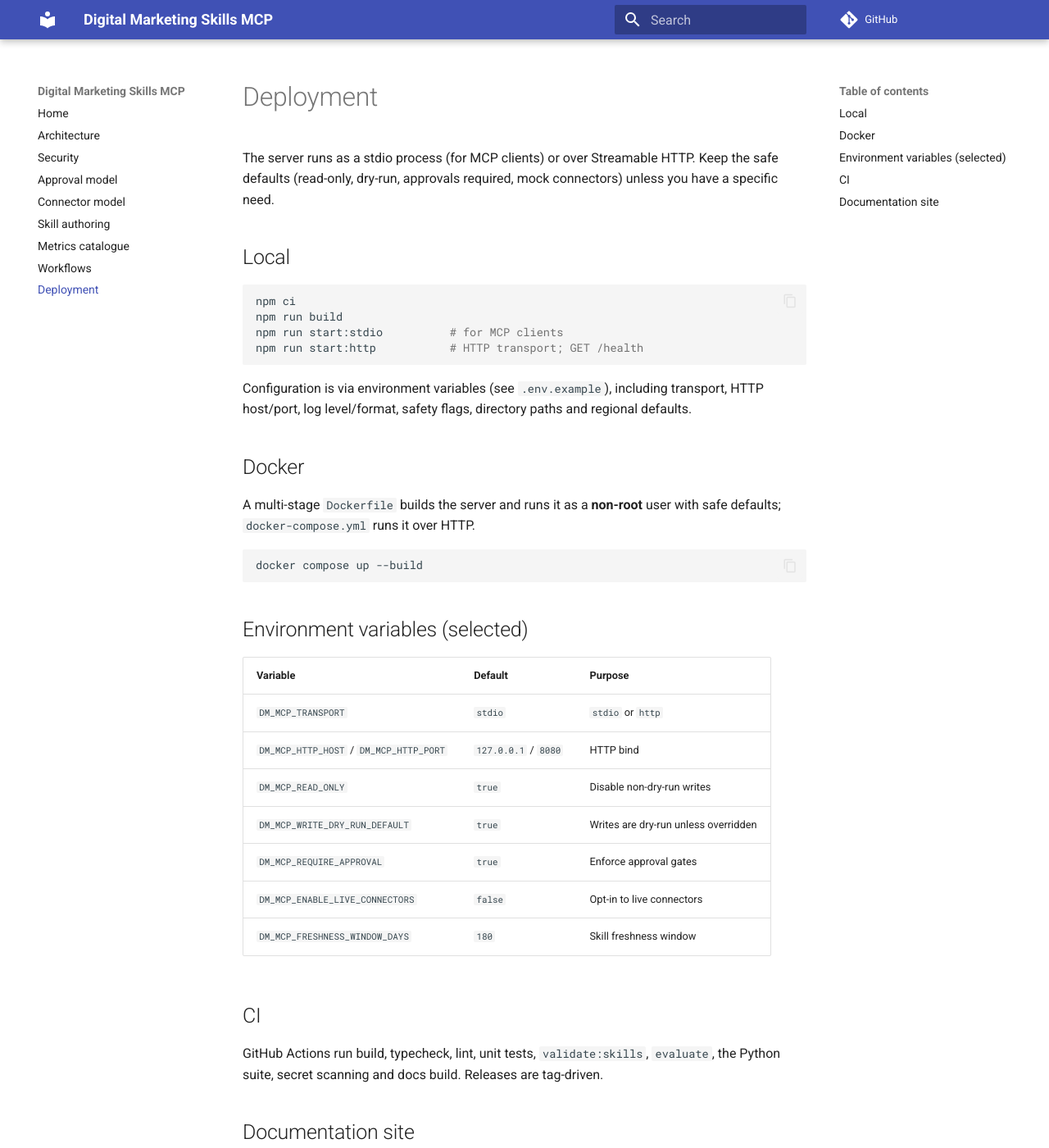
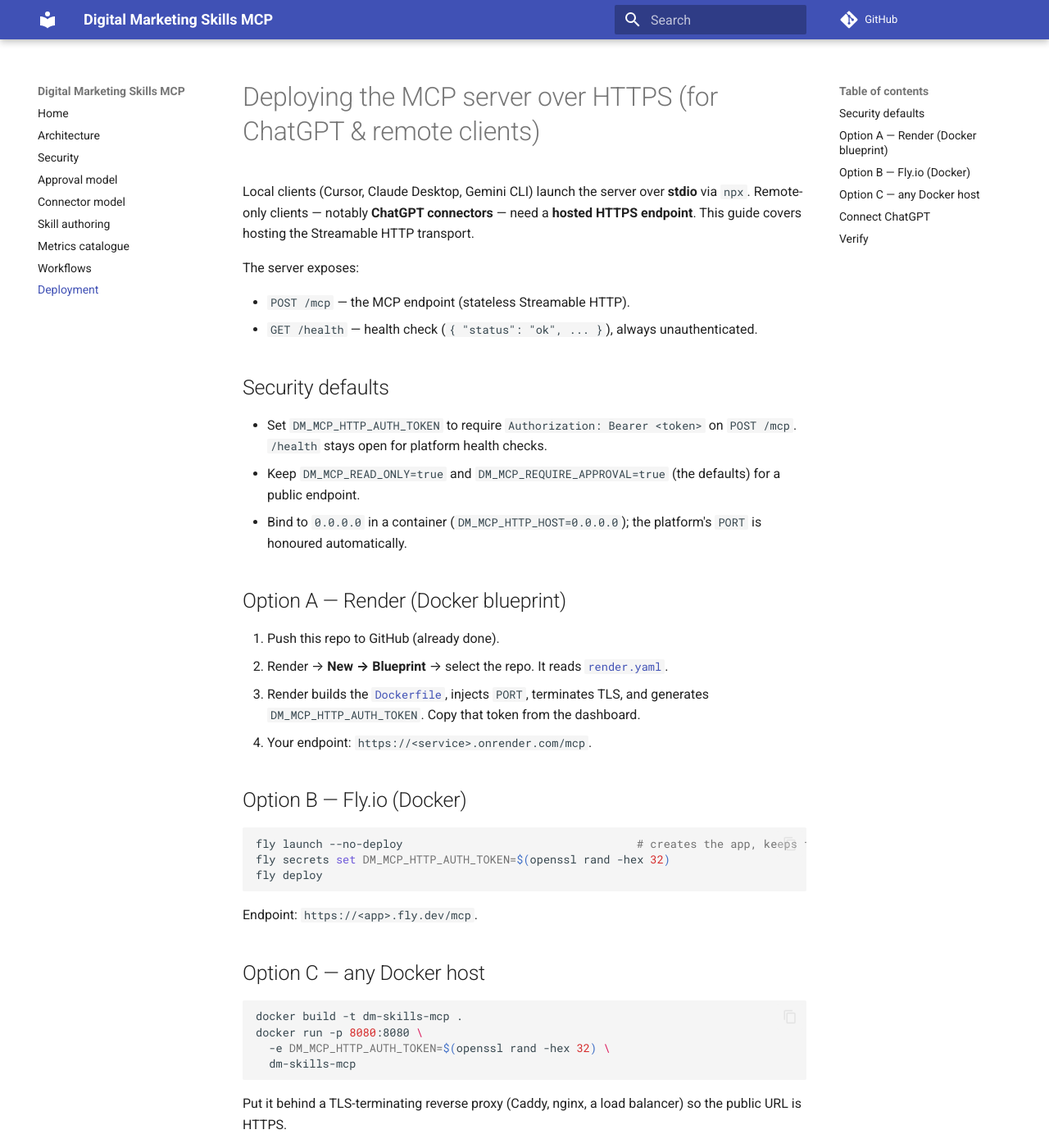
Before and after one commit to mypsbots/digital-marketing-skills, an MkDocs documentation site: the page built from docs/deployment.md, in a window 1280 px wide and 1400 px high. Shown: the whole window at 82% size. Built offline with MkDocs 1.6.1 and Material for MkDocs 9.7.7, drawn with Linux system fonts in a browser that asks for light colours; comment, search, counter and statistics services are not loaded; some of the changed text lies outside the part shown.

Commit message:
Add HTTPS deployment (ChatGPT connector) and repo-protection docs
- HTTP transport: optional bearer-token auth on POST /mcp (constant-time
  compare; /health stays open); honour platform PORT and bind host from env.
- Add Dockerfile, .dockerignore, render.yaml and fly.toml for one-command
  HTTPS hosting; docs/deployment.md covers Render/Fly/Docker + ChatGPT connector.
- Add TRADEMARK.md (name/logo reserved though code is Apache-2.0) and
  docs/repository-protection.md (branch protection, sole-publisher ownership,
  private-distribution alternative).
- .env.example + README updated for the auth token and hosted option.

Co-authored-by: Cursor <cursoragent@cursor.com>

````diff
--- a/docs/deployment.md
+++ b/docs/deployment.md
@@ -1,50 +1,68 @@
-# Deployment
+# Deploying the MCP server over HTTPS (for ChatGPT & remote clients)
 
-The server runs as a stdio process (for MCP clients) or over Streamable HTTP. Keep the safe
-defaults (read-only, dry-run, approvals required, mock connectors) unless you have a specific need.
+Local clients (Cursor, Claude Desktop, Gemini CLI) launch the server over **stdio** via `npx`.
+Remote-only clients — notably **ChatGPT connectors** — need a **hosted HTTPS endpoint**. This guide
+covers hosting the Streamable HTTP transport.
 
-## Local
+The server exposes:
+
+- `POST /mcp` — the MCP endpoint (stateless Streamable HTTP).
+- `GET /health` — health check (`{ "status": "ok", ... }`), always unauthenticated.
+
+## Security defaults
+
+- Set `DM_MCP_HTTP_AUTH_TOKEN` to require `Authorization: Bearer <token>` on `POST /mcp`.
+  `/health` stays open for platform health checks.
+- Keep `DM_MCP_READ_ONLY=true` and `DM_MCP_REQUIRE_APPROVAL=true` (the defaults) for a public endpoint.
+- Bind to `0.0.0.0` in a container (`DM_MCP_HTTP_HOST=0.0.0.0`); the platform's `PORT` is honoured
+  automatically.
+
+## Option A — Render (Docker blueprint)
+
+1. Push this repo to GitHub (already done).
+2. Render → **New → Blueprint** → select the repo. It reads [`render.yaml`](../render.yaml).
+3. Render builds the [`Dockerfile`](../Dockerfile), injects `PORT`, terminates TLS, and generates
+   `DM_MCP_HTTP_AUTH_TOKEN`. Copy that token from the dashboard.
+4. Your endpoint: `https://<service>.onrender.com/mcp`.
+
+## Option B — Fly.io (Docker)
 
 ```bash
-npm ci
-npm run build
-npm run start:stdio          # for MCP clients
-npm run start:http           # HTTP transport; GET /health
+fly launch --no-deploy                                   # creates the app, keeps fly.toml
+fly secrets set DM_MCP_HTTP_AUTH_TOKEN=$(openssl rand -hex 32)
+fly deploy
 ```
 
-Configuration is via environment variables (see `.env.example`), including transport, HTTP
-host/port, log level/format, safety flags, directory paths and regional defaults.
+Endpoint: `https://<app>.fly.dev/mcp`.
 
-## Docker
-
-A multi-stage `Dockerfile` builds the server and runs it as a **non-root** user with safe
-defaults; `docker-compose.yml` runs it over HTTP.
+## Option C — any Docker host
 
 ```bash
-docker compose up --build
+docker build -t dm-skills-mcp .
+docker run -p 8080:8080 \
+  -e DM_MCP_HTTP_AUTH_TOKEN=$(openssl rand -hex 32) \
+  dm-skills-mcp
 ```
 
-## Environment variables (selected)
+Put it behind a TLS-terminating reverse proxy (Caddy, nginx, a load balancer) so the public URL is
+HTTPS.
 
-| Variable | Default | Purpose |
-| --- | --- | --- |
-| `DM_MCP_TRANSPORT` | `stdio` | `stdio` or `http` |
-| `DM_MCP_HTTP_HOST` / `DM_MCP_HTTP_PORT` | `127.0.0.1` / `8080` | HTTP bind |
-| `DM_MCP_READ_ONLY` | `true` | Disable non-dry-run writes |
-| `DM_MCP_WRITE_DRY_RUN_DEFAULT` | `true` | Writes are dry-run unless overridden |
-| `DM_MCP_REQUIRE_APPROVAL` | `true` | Enforce approval gates |
-| `DM_MCP_ENABLE_LIVE_CONNECTORS` | `false` | Opt-in to live connectors |
-| `DM_MCP_FRESHNESS_WINDOW_DAYS` | `180` | Skill freshness window |
+## Connect ChatGPT
 
-## CI
+In ChatGPT, add a **custom connector** (Settings → Connectors, developer mode):
 
-GitHub Actions run build, typecheck, lint, unit tests, `validate:skills`, `evaluate`, the Python
-suite, secret scanning and docs build. Releases are tag-driven.
+- **URL:** `https://your-host/mcp`
+- **Authentication:** custom header → `Authorization: Bearer <your DM_MCP_HTTP_AUTH_TOKEN>`
 
-## Documentation site
+## Verify
 
 ```bash
-pip install mkdocs mkdocs-material
-mkdocs serve      # local preview
-mkdocs build      # static site in ./site
+curl https://your-host/health
+# {"status":"ok","skills":160,"read_only":true}
+
+curl -s -X POST https://your-host/mcp \
+  -H "Authorization: Bearer $DM_MCP_HTTP_AUTH_TOKEN" \
+  -H "Content-Type: application/json" \
+  -H "Accept: application/json, text/event-stream" \
+  -d '{"jsonrpc":"2.0","id":1,"method":"tools/list","params":{}}'
 ```
````
Also changed, not shown: README.md (+7 -3 lines), TRADEMARK.md (added, +24 -0 lines), docs/repository-protection.md (added, +59 -0 lines), fly.toml (added, +29 -0 lines), render.yaml (added, +23 -0 lines), 5 other files.
